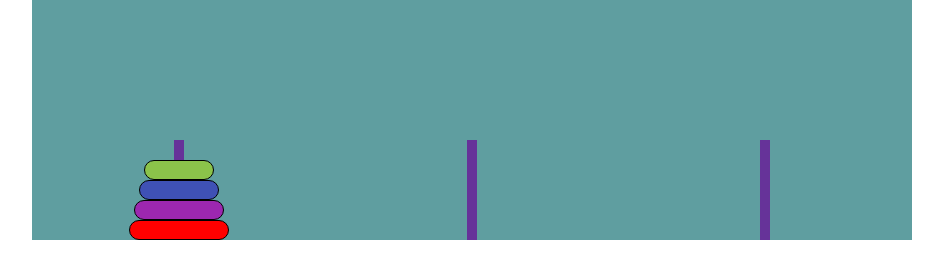
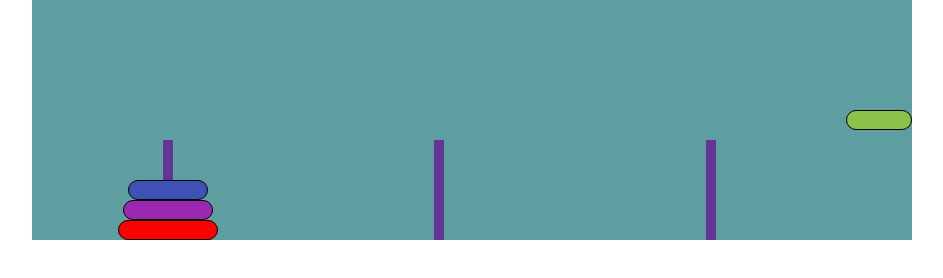
Before and after one commit to Kenzie-Academy-Brasil-Developers/entrega-torre-de-hanoi-sprint-5-FlavioPsantos-EstudoKenzie, a plain HTML site: page index.html in a window 1280 px wide. Both pictures are taken after a click on the element 346 px from the left and 140 px from the top of the page. Shown: the whole page, without its empty margins (168-1111 px from the left). Drawn offline with Linux system fonts and the light colour scheme.

Commit message:
ajustes na condição de clique

```diff
--- a/script.js
+++ b/script.js
@@ -3,6 +3,7 @@ const sectionTower = document.getElementById('torres')
 const torreInicial = document.getElementById('torre1')
 let takeDisc = undefined;
 let countClick = 0;
+let actualClick;
 
 let tamanho = 100
 for (let i = 1; i <= 4; i++) {
@@ -22,37 +23,21 @@ sectionTower.addEventListener('click', function(e) {
 })
 for (let i = 0; i < torre.length; i++) {
     torre[i].addEventListener('click', function(e) {
-        let actualTower = e.target
-        console.log(actualTower)
-        if (e.target.lastElementChild !== null) {
+        const actualTower = e.target.lastElementChild
+        actualClick = actualTower
+        if (actualClick !== null) {
             countClick = 1
         }
         if (countClick === 0) {
             alert('Torre vazia, clique em outra')
-        }
-        else {
-            if (e.target.lastElementChild === null) {
-
+        } else {
+            if (countClick === 1) {
+                sectionTower.appendChild(actualClick)
             }
         }
+
     })
 }
-// sectionTower.addEventListener('click', function(evet) {
-//     if (evet.target.className === 'torre1') {
-
-//     }
-// })
-// sectionTower.addEventListener('click', function(evet) {
-//     if (evet.target.className === 'torre2') {
-
-//     }
-// })
-// sectionTower.addEventListener('click', function(evet) {
-//     if (evet.target.className === 'torre3') {
-
-//     }
-// })
-
 function victory(){
     if(torreResult === disc1,disc2,disc3,disc4){
         let vict = document.createElement('div')
--- a/style.css
+++ b/style.css
@@ -7,7 +7,7 @@
 
 main {
     margin: 0 auto;
-    max-width: 1100px;
+
 }
 
 #torres {
@@ -85,3 +85,9 @@ main {
 .disc4 {
     background-color: #8bc34a;
 }
+
+@media screen and (min-width: 800px) {
+    main{
+        max-width: 1100px;
+    }
+}
```
